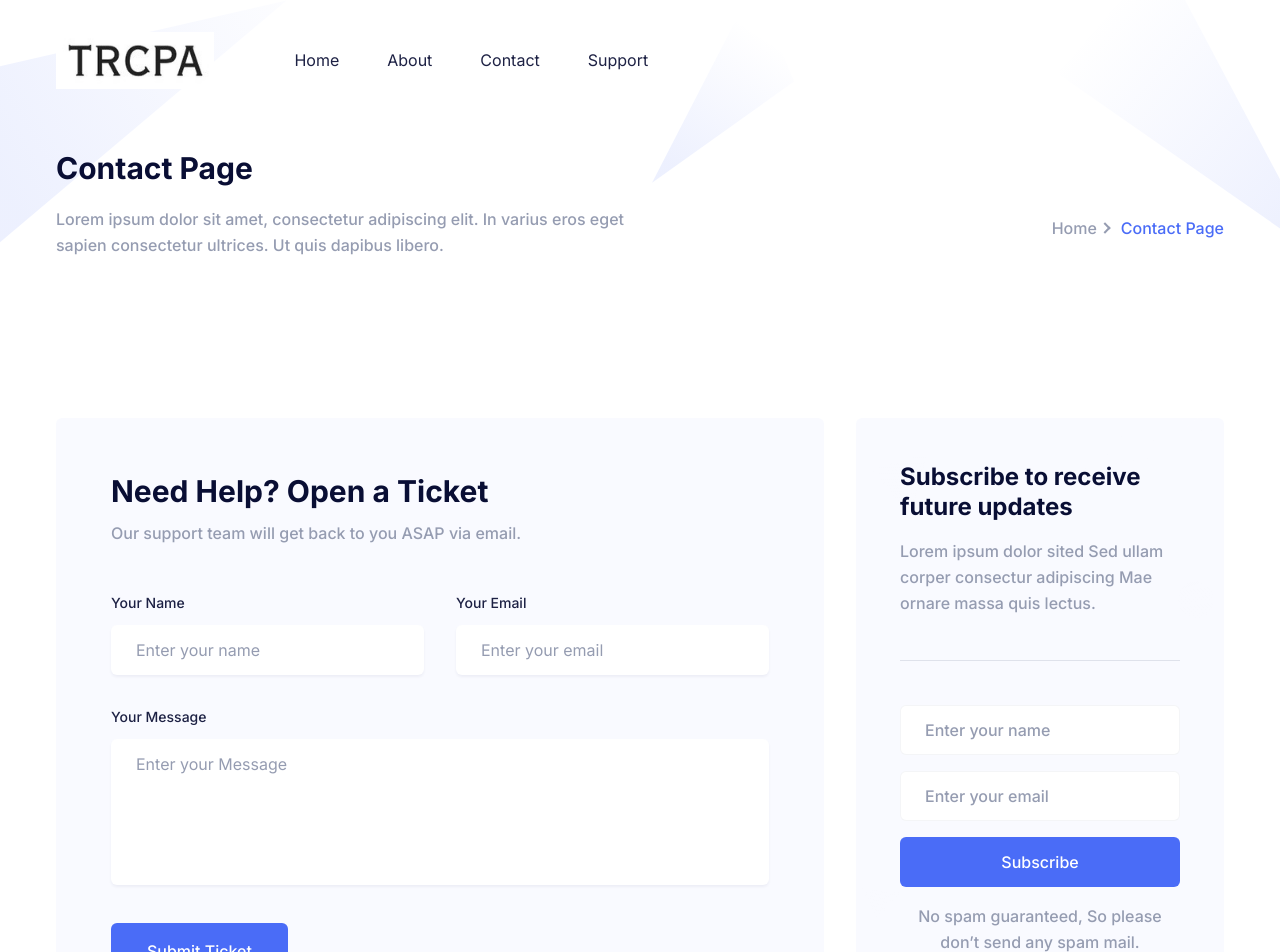
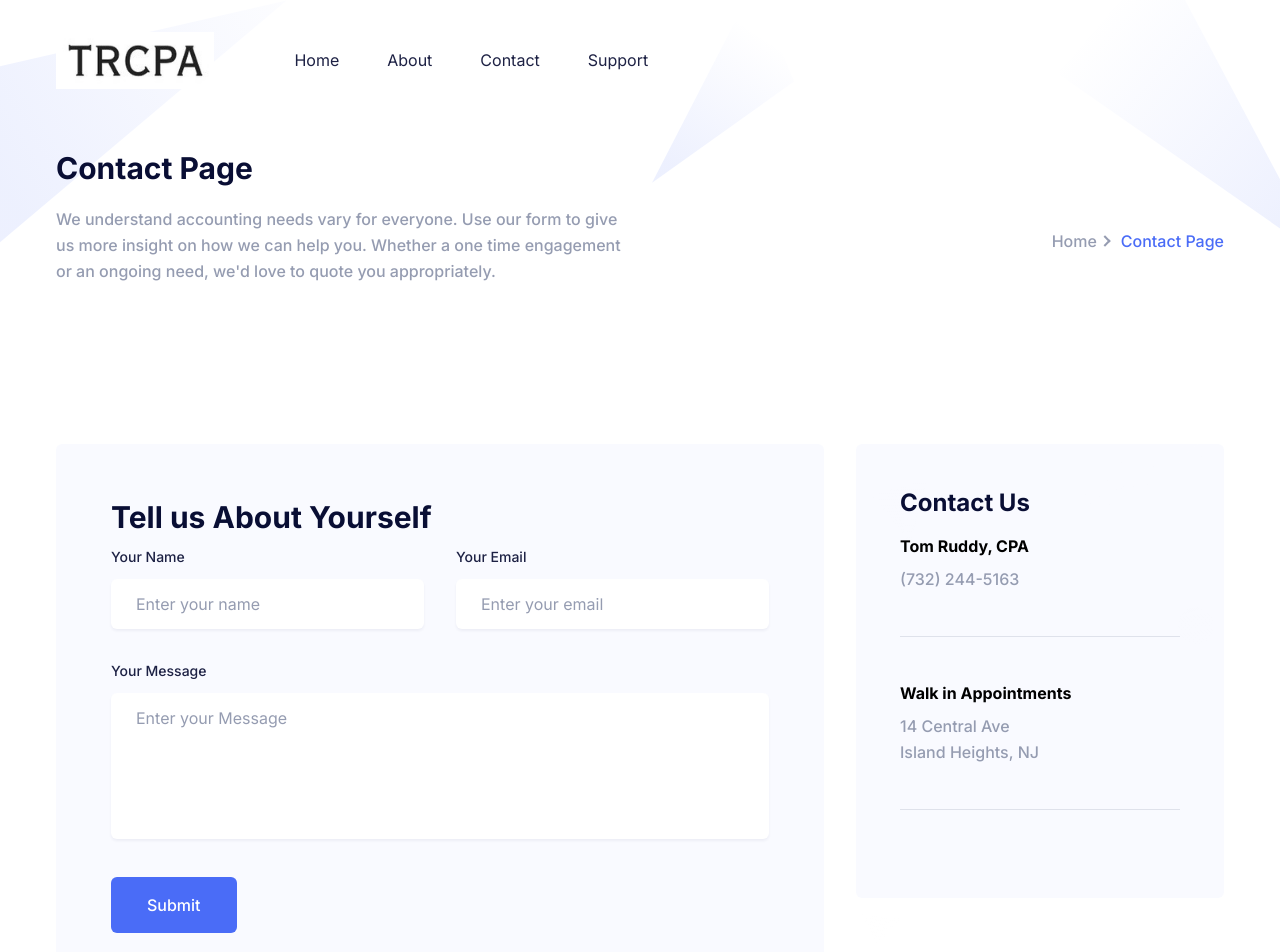
Before and after one commit to mattruddy/trcpa, a Next.js app: page /contact in a window 1280 px wide. Shown: the top 952 px of the page. Built offline with nearby package versions, Linux system fonts and the light colour scheme.

Commit message:
🔧 add more details

```diff
--- a/app/contact/page.tsx
+++ b/app/contact/page.tsx
@@ -6,7 +6,9 @@ const ContactPage = () => {
     <>
       <Breadcrumb
         pageName="Contact Page"
-        description="Lorem ipsum dolor sit amet, consectetur adipiscing elit. In varius eros eget sapien consectetur ultrices. Ut quis dapibus libero."
+        description="We understand accounting needs vary for everyone. Use our form to give
+        us more insight on how we can help you. Whether a one time engagement or
+        an ongoing need, we'd love to quote you appropriately."
       />
 
       <Contact />
--- a/components/Contact/NewsLatterBox.tsx
+++ b/components/Contact/NewsLatterBox.tsx
@@ -5,35 +5,9 @@ const NewsLatterBox = () => {
       data-wow-delay=".2s"
     >
       <h3 className="mb-4 text-2xl font-bold leading-tight text-black dark:text-white">
-        Subscribe to receive future updates
+        Contact Us
       </h3>
-      <p className="mb-11 border-b border-body-color border-opacity-25 pb-11 text-base font-medium leading-relaxed text-body-color dark:border-white dark:border-opacity-25">
-        Lorem ipsum dolor sited Sed ullam corper consectur adipiscing Mae ornare
-        massa quis lectus.
-      </p>
-      <form>
-        <input
-          type="text"
-          name="name"
-          placeholder="Enter your name"
-          className="mb-4 w-full rounded-md border border-body-color border-opacity-10 py-3 px-6 text-base font-medium text-body-color placeholder-body-color outline-none focus:border-primary focus:border-opacity-100 focus-visible:shadow-none dark:border-white dark:border-opacity-10 dark:bg-[#242B51] focus:dark:border-opacity-50"
-        />
-        <input
-          type="email"
-          name="email"
-          placeholder="Enter your email"
-          className="mb-4 w-full rounded-md border border-body-color border-opacity-10 py-3 px-6 text-base font-medium text-body-color placeholder-body-color outline-none focus:border-primary focus:border-opacity-100 focus-visible:shadow-none dark:border-white dark:border-opacity-10 dark:bg-[#242B51] focus:dark:border-opacity-50"
-        />
-        <input
-          type="submit"
-          value="Subscribe"
-          className="duration-80 mb-4 w-full cursor-pointer rounded-md border border-transparent bg-primary py-3 px-6 text-center text-base font-medium text-white outline-none transition ease-in-out hover:bg-opacity-80 hover:shadow-signUp focus-visible:shadow-none"
-        />
-        <p className="text-center text-base font-medium leading-relaxed text-body-color">
-          No spam guaranteed, So please don’t send any spam mail.
-        </p>
-      </form>
-      <div className="absolute top-0 left-0 z-[-1]">
+      <div className="absolute left-0 top-0 z-[-1]">
         <svg
           width="370"
           height="596"
@@ -168,6 +142,18 @@ const NewsLatterBox = () => {
           </defs>
         </svg>
       </div>
+      <div>
+        <p className="mb-2 font-bold">Tom Ruddy, CPA</p>
+        <p className="mb-11 border-b border-body-color border-opacity-25 pb-11 text-base font-medium leading-relaxed text-body-color dark:border-white dark:border-opacity-25">
+          (732) 244-5163
+        </p>
+      </div>
+      <div>
+        <p className="mb-2 font-bold">Walk in Appointments</p>
+        <p className="mb-11 border-b border-body-color border-opacity-25 pb-11 text-base font-medium leading-relaxed text-body-color dark:border-white dark:border-opacity-25">
+          14 Central Ave <br /> Island Heights, NJ
+        </p>
+      </div>
     </div>
   );
 };
--- a/components/Contact/index.tsx
+++ b/components/Contact/index.tsx
@@ -7,16 +7,13 @@ const Contact = () => {
         <div className="-mx-4 flex flex-wrap">
           <div className="w-full px-4 lg:w-7/12 xl:w-8/12">
             <div
-              className="wow fadeInUp mb-12 rounded-md bg-primary/[3%] py-11 px-8 dark:bg-dark sm:p-[55px] lg:mb-5 lg:px-8 xl:p-[55px]"
+              className="wow fadeInUp mb-12 rounded-md bg-primary/[3%] px-8 py-11 dark:bg-dark sm:p-[55px] lg:mb-5 lg:px-8 xl:p-[55px]"
               data-wow-delay=".15s
               "
             >
               <h2 className="mb-3 text-2xl font-bold text-black dark:text-white sm:text-3xl lg:text-2xl xl:text-3xl">
-                Need Help? Open a Ticket
+                Tell us About Yourself
               </h2>
-              <p className="mb-12 text-base font-medium text-body-color">
-                Our support team will get back to you ASAP via email.
-              </p>
               <form>
                 <div className="-mx-4 flex flex-wrap">
                   <div className="w-full px-4 md:w-1/2">
@@ -30,7 +27,7 @@ const Contact = () => {
                       <input
                         type="text"
                         placeholder="Enter your name"
-                        className="w-full rounded-md border border-transparent py-3 px-6 text-base text-body-color placeholder-body-color shadow-one outline-none focus:border-primary focus-visible:shadow-none dark:bg-[#242B51] dark:shadow-signUp"
+                        className="w-full rounded-md border border-transparent px-6 py-3 text-base text-body-color placeholder-body-color shadow-one outline-none focus:border-primary focus-visible:shadow-none dark:bg-[#242B51] dark:shadow-signUp"
                       />
                     </div>
                   </div>
@@ -45,7 +42,7 @@ const Contact = () => {
                       <input
                         type="email"
                         placeholder="Enter your email"
-                        className="w-full rounded-md border border-transparent py-3 px-6 text-base text-body-color placeholder-body-color shadow-one outline-none focus:border-primary focus-visible:shadow-none dark:bg-[#242B51] dark:shadow-signUp"
+                        className="w-full rounded-md border border-transparent px-6 py-3 text-base text-body-color placeholder-body-color shadow-one outline-none focus:border-primary focus-visible:shadow-none dark:bg-[#242B51] dark:shadow-signUp"
                       />
                     </div>
                   </div>
@@ -61,13 +58,13 @@ const Contact = () => {
                         name="message"
                         rows={5}
                         placeholder="Enter your Message"
-                        className="w-full resize-none rounded-md border border-transparent py-3 px-6 text-base text-body-color placeholder-body-color shadow-one outline-none focus:border-primary focus-visible:shadow-none dark:bg-[#242B51] dark:shadow-signUp"
+                        className="w-full resize-none rounded-md border border-transparent px-6 py-3 text-base text-body-color placeholder-body-color shadow-one outline-none focus:border-primary focus-visible:shadow-none dark:bg-[#242B51] dark:shadow-signUp"
                       ></textarea>
                     </div>
                   </div>
                   <div className="w-full px-4">
-                    <button className="rounded-md bg-primary py-4 px-9 text-base font-medium text-white transition duration-300 ease-in-out hover:bg-opacity-80 hover:shadow-signUp">
-                      Submit Ticket
+                    <button className="rounded-md bg-primary px-9 py-4 text-base font-medium text-white transition duration-300 ease-in-out hover:bg-opacity-80 hover:shadow-signUp">
+                      Submit
                     </button>
                   </div>
                 </div>
--- a/components/Testimonials/index.tsx
+++ b/components/Testimonials/index.tsx
@@ -36,11 +36,7 @@ const Testimonials = () => {
   return (
     <section className="relative z-10 bg-primary/[.03] py-16 md:py-20 lg:py-28">
       <div className="container">
-        <SectionTitle
-          title="What Our Users Says"
-          paragraph="There are many variations of passages of Lorem Ipsum available but the majority have suffered alteration in some form."
-          center
-        />
+        <SectionTitle title="What Our Clients Say" paragraph="" center />
 
         <div className="grid grid-cols-1 gap-x-8 gap-y-10 md:grid-cols-2 lg:grid-cols-3">
           {testimonialData.map((testimonial) => (
@@ -48,7 +44,7 @@ const Testimonials = () => {
           ))}
         </div>
       </div>
-      <div className="absolute top-5 right-0 z-[-1]">
+      <div className="absolute right-0 top-5 z-[-1]">
         <svg
           width="238"
           height="531"
@@ -102,7 +98,7 @@ const Testimonials = () => {
           </defs>
         </svg>
       </div>
-      <div className="absolute left-0 bottom-5 z-[-1]">
+      <div className="absolute bottom-5 left-0 z-[-1]">
         <svg
           width="279"
           height="106"
```
